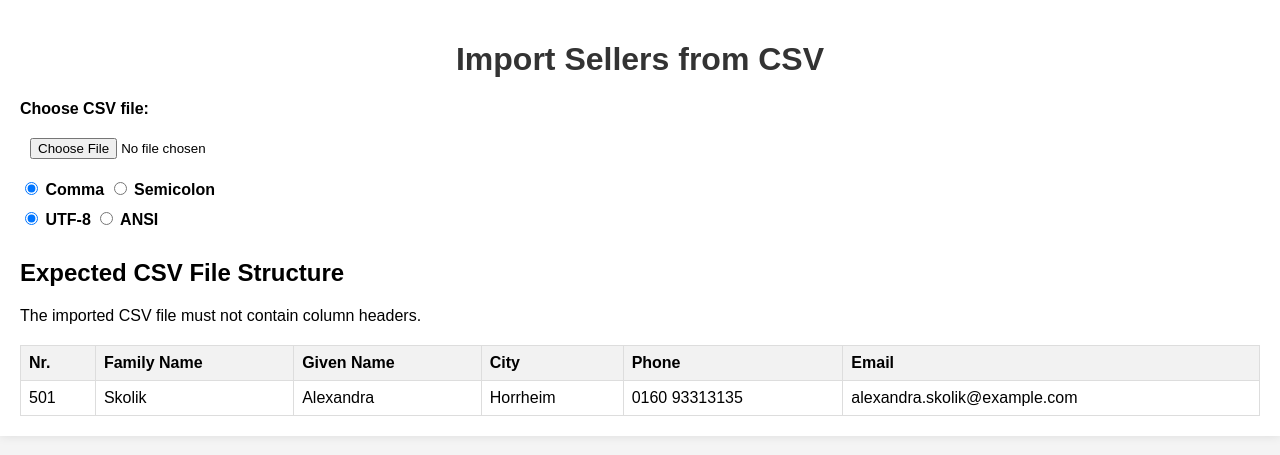
After one commit to c3rebro/basarenoWeb, a PHP site: page /import_sellers.php in a window 1280 px wide. The commit adds this page. Shown: the top 455 px of the page. Run offline with PHP 8.4, Linux system fonts and the light colour scheme; a stand-in replaces the project's code that opens the database connection.

Commit message:
feature: import sellers from csv

```diff
--- /dev/null
+++ b/import_sellers.php
@@ -0,0 +1,266 @@
+<?php
+// Include the existing config.php to use its functions and constants
+require_once 'config.php';
+
+function sanitize_input($input) {
+    // Remove non-printable characters
+    $input = preg_replace('/[^\x20-\x7E]/', '', $input);
+    // Trim whitespace
+    $input = trim($input);
+    return $input;
+}
+
+function sanitize_id($input) {
+    // Remove non-numeric characters and trim whitespace
+    $input = preg_replace('/\D/', '', $input);
+    $input = trim($input);
+    return $input;
+}
+
+if ($_SERVER['REQUEST_METHOD'] == 'POST' && isset($_POST['confirm_import'])) {
+    $file = $_FILES['csv_file']['tmp_name'];
+    $delimiter = $_POST['delimiter'];
+    $encoding = $_POST['encoding'];
+    $handle = fopen($file, 'r');
+
+    if ($handle !== FALSE) {
+        $conn = get_db_connection();
+        while (($data = fgetcsv($handle, 1000, $delimiter)) !== FALSE) {
+            // Convert encoding if necessary
+            if ($encoding === 'ansi') {
+                $data = array_map(function($field) {
+                    return iconv('windows-1252', 'UTF-8//IGNORE', $field);
+                }, $data);
+            }
+
+            // Sanitize all fields
+            $data = array_map('sanitize_input', $data);
+
+            // Sanitize seller_id specifically
+            $data[0] = sanitize_id($data[0]);
+
+            // Skip rows with missing mandatory fields
+            if (empty($data[1]) || empty($data[5])) {
+                continue;
+            }
+
+            // Extract fields
+            $seller_id = $data[0];
+            $family_name = $data[1];
+            $given_name = $data[2] ?: "Nicht angegeben";
+            $city = $data[3] ?: "Nicht angegeben";
+            $phone = $data[4] ?: "Nicht angegeben";
+            $email = $data[5];
+
+            // Handle email address formats
+            if (preg_match('/<(.+)>/', $email, $matches)) {
+                $email = $matches[1];
+            }
+
+            $reserved = 0; // Default value for reserved field
+            $street = "Nicht angegeben"; // Default value for street
+            $house_number = "Nicht angegeben"; // Default value for house_number
+            $zip = "Nicht angegeben"; // Default value for zip
+
+            // Generate a secure hash using the seller's email and ID
+            $hash = hash('sha256', $email . $seller_id . SECRET);
+
+            // Set verification token to NULL and verified to 1
+            $verification_token = NULL;
+            $verified = 1;
+
+            $sql = "INSERT INTO sellers (id, email, reserved, verification_token, family_name, given_name, phone, street, house_number, zip, city, hash, verified)
+                    VALUES ('$seller_id', '$email', '$reserved', '$verification_token', '$family_name', '$given_name', '$phone', '$street', '$house_number', '$zip', '$city', '$hash', '$verified')";
+
+            if ($conn->query($sql) !== TRUE) {
+                echo "Error importing seller with email $email: " . $conn->error;
+            }
+        }
+
+        fclose($handle);
+        echo "Sellers imported successfully.";
+    } else {
+        echo "Error opening the CSV file.";
+    }
+}
+?>
+
+<!DOCTYPE html>
+<html>
+<head>
+    <title>Import Sellers</title>
+    <meta name="viewport" content="width=device-width, initial-scale=1">
+    <style>
+        body {
+            font-family: Arial, sans-serif;
+            margin: 0;
+            padding: 0;
+            background-color: #f4f4f4;
+        }
+        .container {
+            max-width: 100%;
+            margin: 0 auto;
+            padding: 20px;
+            background-color: #fff;
+            box-shadow: 0 0 10px rgba(0, 0, 0, 0.1);
+        }
+        h1 {
+            text-align: center;
+            color: #333;
+        }
+        form {
+            display: flex;
+            flex-direction: column;
+            gap: 10px;
+        }
+        label {
+            font-weight: bold;
+        }
+        input[type="file"] {
+            padding: 10px;
+        }
+        button {
+            padding: 10px;
+            background-color: #28a745;
+            color: white;
+            border: none;
+            cursor: pointer;
+        }
+        button:hover {
+            background-color: #218838;
+        }
+        table {
+            width: 100%;
+            border-collapse: collapse;
+            margin-top: 20px;
+        }
+        table, th, td {
+            border: 1px solid #ddd;
+        }
+        th, td {
+            padding: 8px;
+            text-align: left;
+        }
+        th {
+            background-color: #f2f2f2;
+        }
+        @media (max-width: 600px) {
+            .container {
+                padding: 10px;
+            }
+            table, th, td {
+                font-size: 12px;
+            }
+        }
+    </style>
+    <script>
+        let currentFile = null;
+
+        function previewCSV() {
+            if (!currentFile) return;
+
+            const delimiter = document.querySelector('input[name="delimiter"]:checked').value;
+            const encoding = document.querySelector('input[name="encoding"]:checked').value;
+
+            const reader = new FileReader();
+            reader.onload = function(e) {
+                let contents = e.target.result;
+                if (encoding === 'ansi') {
+                    contents = new TextDecoder('windows-1252').decode(new Uint8Array(contents));
+                }
+                const rows = contents.split('\n');
+                let html = '<table><thead><tr><th>Nr.</th><th>Family Name</th><th>Given Name</th><th>City</th><th>Phone</th><th>Email</th></tr></thead><tbody>';
+                for (let i = 0; i < rows.length; i++) {
+                    const cells = rows[i].split(delimiter).map(cell => cell.trim());
+                    if (cells.length > 1 && cells[1] && cells[5]) {
+                        // Handle email address formats
+                        let email = cells[5];
+                        if (email.includes('<')) {
+                            email = email.match(/<(.+)>/)[1];
+                        }
+                        html += '<tr>';
+                        html += `<td>${cells[0].replace(/\D/g, '')}</td>`;
+                        html += `<td>${cells[1]}</td>`;
+                        html += `<td>${cells[2] || "Nicht angegeben"}</td>`;
+                        html += `<td>${cells[3] || "Nicht angegeben"}</td>`;
+                        html += `<td>${cells[4] || "Nicht angegeben"}</td>`;
+                        html += `<td>${email}</td>`;
+                        html += '</tr>';
+                    }
+                }
+                html += '</tbody></table>';
+                document.getElementById('preview').innerHTML = html;
+                document.getElementById('confirm_import').style.display = 'block';
+            };
+            if (encoding === 'ansi') {
+                reader.readAsArrayBuffer(currentFile);
+            } else {
+                reader.readAsText(currentFile, 'UTF-8');
+            }
+        }
+
+        function handleFileSelect(event) {
+            currentFile = event.target.files[0];
+            previewCSV();
+        }
+
+        function handleOptionChange() {
+            previewCSV();
+        }
+
+        document.addEventListener('DOMContentLoaded', function() {
+            document.querySelector('#csv_file').addEventListener('change', handleFileSelect);
+            document.querySelectorAll('input[name="delimiter"]').forEach(function(elem) {
+                elem.addEventListener('change', handleOptionChange);
+            });
+            document.querySelectorAll('input[name="encoding"]').forEach(function(elem) {
+                elem.addEventListener('change', handleOptionChange);
+            });
+        });
+    </script>
+</head>
+<body>
+    <div class="container">
+        <h1>Import Sellers from CSV</h1>
+        <form enctype="multipart/form-data" method="post" action="">
+            <label for="csv_file">Choose CSV file:</label>
+            <input type="file" name="csv_file" id="csv_file" accept=".csv" required>
+            <div>
+                <label><input type="radio" name="delimiter" value="," checked> Comma</label>
+                <label><input type="radio" name="delimiter" value=";"> Semicolon</label>
+            </div>
+            <div>
+                <label><input type="radio" name="encoding" value="utf-8" checked> UTF-8</label>
+                <label><input type="radio" name="encoding" value="ansi"> ANSI</label>
+            </div>
+            <div id="preview"></div>
+            <button type="submit" name="confirm_import" id="confirm_import" style="display:none;">Confirm and Import</button>
+        </form>
+
+        <h2>Expected CSV File Structure</h2>
+        <p>The imported CSV file must not contain column headers.</p>
+        <table>
+            <thead>
+                <tr>
+                    <th>Nr.</th>
+                    <th>Family Name</th>
+                    <th>Given Name</th>
+                    <th>City</th>
+                    <th>Phone</th>
+                    <th>Email</th>
+                </tr>
+            </thead>
+            <tbody>
+                <tr>
+                    <td>501</td>
+                    <td>Skolik</td>
+                    <td>Alexandra</td>
+                    <td>Horrheim</td>
+                    <td>0160 93313135</td>
+                    <td>alexandra.skolik@example.com</td>
+                </tr>
+            </tbody>
+        </table>
+    </div>
+</body>
+</html>
```
Also changed, not shown: admin_manage_sellers.php (+47 -10 lines), 1 other file.
